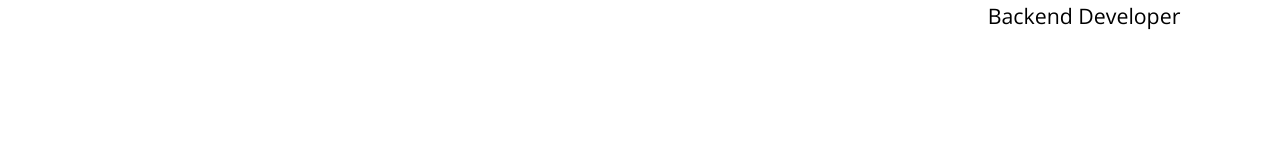
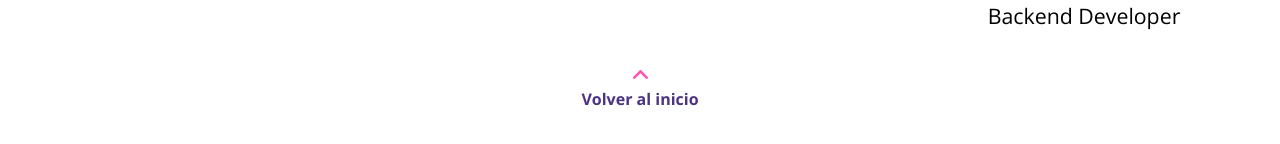
Before and after one commit to Rafterminador/atenea-cliente, a React (Create React App) app: page / in a window 1280 px wide. Shown: the part 5069-5213 px from the top of the page. Before the commit the page ends 5179 px from the top, so only its background shows below. Built offline with nearby package versions, Linux system fonts and the light colour scheme; the HTML template or start-up script is replaced by a standard one.

Commit message:
About finished into lading page
La seccion del about dentro de la landing page completa, se añadio
tambien el redireccionamiento a los perfiles de cada uno de github en su
espacio correspondiente

```diff
--- a/src/index.css
+++ b/src/index.css
@@ -72,8 +72,6 @@ p {
   border-radius: 20px 20px 20px 20px;
 }
 
-
-
 .invalid {
   border: 1px solid #ff5f5f;
 }
@@ -134,6 +132,10 @@ p {
   font-family: Open-Sans-700;
 }
 
+.btnsmbold {
+  font-family: Open-Sans-700;
+}
+
 /* animaciones */
 .arrow-animation {
   transition: transform 1000ms ease-out;
@@ -143,6 +145,16 @@ p {
 }
 .arrow-animation:hover :first-child {
   transform: translateY(8px);
+}
+
+.arrowup-animation {
+  transition: transform 1000ms ease-out;
+}
+.arrowup-animation :first-child {
+  transition: transform 400ms ease-out;
+}
+.arrowup-animation:hover :first-child {
+  transform: translateY(-8px);
 }
 
 .card {
--- a/src/pages/LandingPage.jsx
+++ b/src/pages/LandingPage.jsx
@@ -1,15 +1,16 @@
 import React from "react";
+import "../utils/Redirect";
+import { useNavigate } from "react-router-dom";
+import Navbar from "../components/Navbar";
+import AboutProfile from "../components/AboutProfile";
+
+import ChevronDownIcon from "../assets/images/icon-chevrondown.svg";
+import ChevronUpIcon from "../assets/images/icon-chevronup.svg";
 import ImagenPrincipal from "../assets/images/landing.svg";
 import DesktopImage from "../assets/images/go-to-phone.svg";
-import { useNavigate } from "react-router-dom";
-import Navbar from "../components/Navbar";
-import ChevronDownIcon from "../assets/images/icon-chevrondown.svg";
 import WhatIsImg from "../assets/images/img-about-whatis.svg";
 import ForWhomImg from "../assets/images/img-about-forwhom.svg";
-
 import ProfileImg from "../assets/images/img-about-profile.svg";
-import AboutProfile from "../components/AboutProfile";
-import "../utils/Redirect";
 
 const LandingPage = () => {
   const navigate = useNavigate();
@@ -23,7 +24,10 @@ const LandingPage = () => {
     <>
       {" "}
       <Navbar />
-      <div className="mx-5 min-h-screen flex flex-col justify-between md:mx-16 md:grid md:grid-cols-2 md:mt-10">
+      <div
+        className="mx-5 min-h-screen flex flex-col justify-between md:mx-16 md:grid md:grid-cols-2 md:mt-10"
+        id="hometop"
+      >
         {/* div de la imagen */}
         <div className="bg-[#FCFBFF] bordeblur md:rounded-[20px] md:mb-20">
           <img
@@ -214,7 +218,7 @@ const LandingPage = () => {
           los cuales dieron fruto a esta plataforma web.
         </p>
       </div>
-      <div className="mx-5 flex flex-col md:mx-16 mb-8 md:mb-20">
+      <div className="mx-5 flex flex-col mb-5 md:mx-16 md:mb-10">
         <div className="mb-6 md:mb-12 flex flex-row items-center gap-4">
           <div className="bg-[#DBD8FF] h-[4px] flex-none order-0 grow rounded-sm"></div>
           <h1 className="m-auto text-[1.777rem] order-1 md:text-[3.157rem]">
@@ -222,10 +226,7 @@ const LandingPage = () => {
           </h1>
           <div className="bg-[#DBD8FF] h-[4px] flex-none order-2 grow rounded-sm"></div>
         </div>
-        {/* <div className="grid grid-cols-2 md:grid-cols-4 items-center"> */}
-        {/* <div className="gap-[40px]"> */}
-        {/* <div className="flex flex-row items-center gap-8 p-0 justify-between flex-wrap"> */}
-        <div className="grid grid-cols-2 gap-x-3 gap-y-6 md:grid-cols-4 md:gap-x-8 md:gap-y-10">
+        <div className="grid grid-cols-2 gap-x-3 gap-y-6 mb-6 md:grid-cols-4 md:gap-x-8 md:gap-y-10 md:mb-10">
           <AboutProfile
             githublink={"https://github.com/Allecan"}
             img={ProfileImg}
@@ -275,6 +276,13 @@ const LandingPage = () => {
             rol={"Backend Developer"}
           />
         </div>
+        <a
+          href="#hometop"
+          className="arrowup-animation btnsmbold text-[12.8px] text-[#4D3483] md:hover:text-[#FF54B0] flex flex-col items-center gap-1 md:gap-2 md:text-[16px]"
+        >
+          <img className="" src={ChevronUpIcon} alt="ChevronUpIcon" />
+          Volver al inicio{" "}
+        </a>
       </div>
     </>
   );
```
Also changed, not shown: src/assets/images/icon-chevronup.svg (added).
